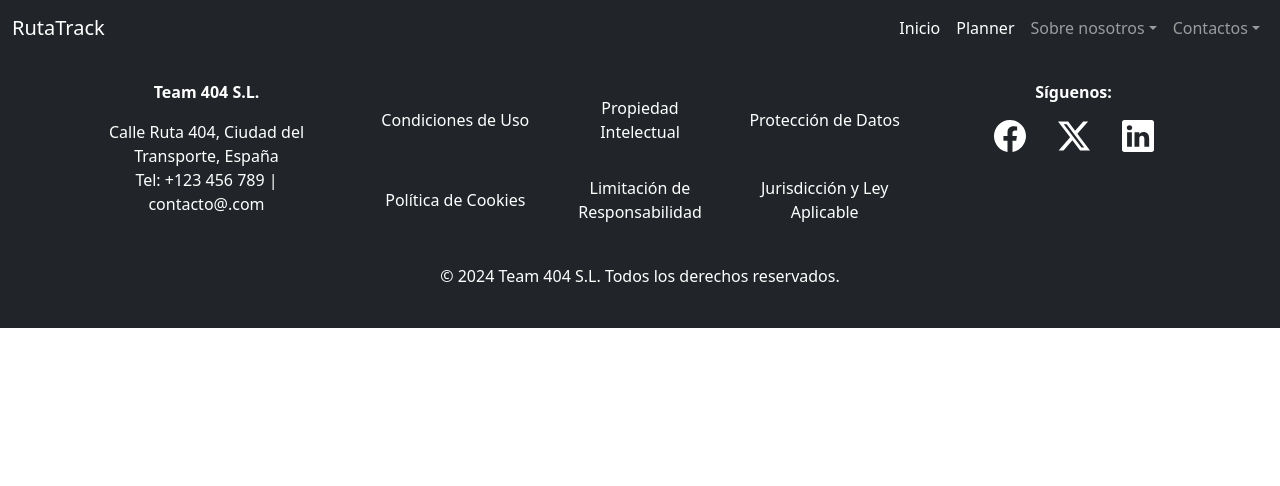
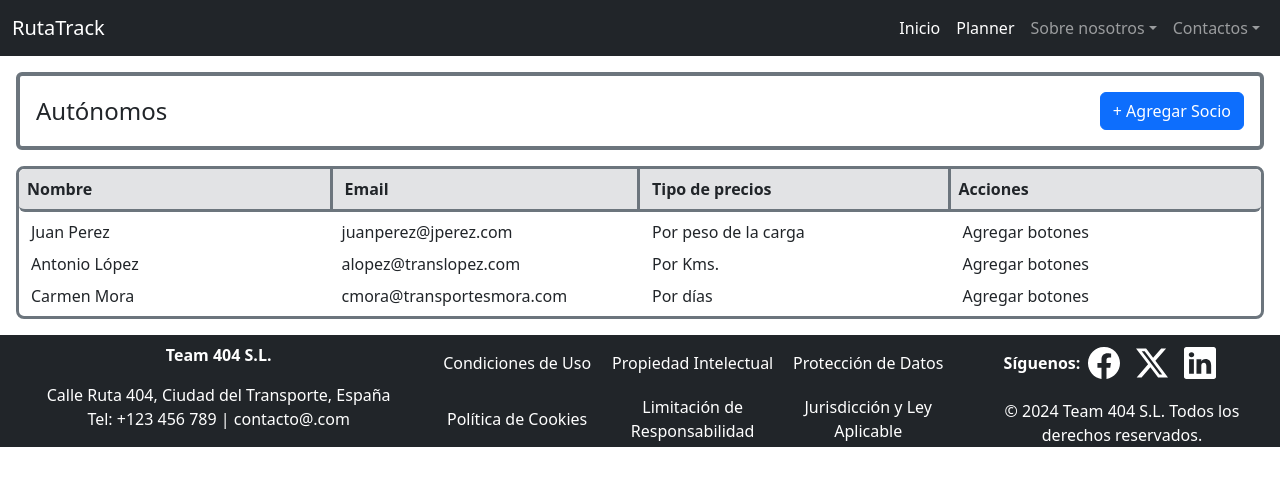
Before and after one commit to 4GeeksAcademy/Team-404, a React app: page /autonomos in a window 1280 px wide. Built offline with nearby package versions, Linux system fonts and the light colour scheme; no server answers.

Commit message:
footer modificado

```diff
--- a/src/front/js/component/footer.js
+++ b/src/front/js/component/footer.js
@@ -2,13 +2,13 @@ import React, { Component } from "react";
 import { Link } from "react-router-dom";
 
 
-export const Footer = () => (
-	<footer className="bg-dark text-white py-4 text-center">
-		<div className="container g-3">
-			<div className="row justify-content-between flex-wrap gx-5">
+export const Footer = () => {
+	return (
+		<footer className="bg-dark text-white text-center">
+			<div className="row mx-2">
 
 				{/* Columna 1: Información de la Empresa */}
-				<div className="col-md-3 mb-3">
+				<div className="col-4 pt-2">
 					<p><strong>Team 404 S.L.</strong></p>
 					<p>
 						Calle Ruta 404, Ciudad del Transporte, España<br />
@@ -17,50 +17,62 @@ export const Footer = () => (
 				</div>
 
 				{/* Columna 2: Enlaces de Aviso Legal */}
-				<div className="col-md-6 mb-2 d-flex align-items-center justify-content-center">
-					<div className="row h-100">
-						<div className="col-4 d-flex align-items-center justify-content-center h-50">
+				<div className="col-5 m-0 px-0">
+					<div className="row align-items-center h-50 m-0">
+						<div className="col-4 px-1">
 							<Link className="foot-link text-white text-decoration-none text-center" to="/condicionesUso">Condiciones de Uso</Link>
 						</div>
-						<div className="col-4 d-flex align-items-center justify-content-center h-50">
+						<div className="col-4 px-1">
 							<Link className="foot-link text-white text-decoration-none text-center" to="/propiedadintelectual">Propiedad Intelectual</Link>
 						</div>
-						<div className="col-4 d-flex align-items-center justify-content-center h-50">
+						<div className="col-4 px-1">
 							<Link className="foot-link text-white text-decoration-none text-center" to="/proteccionDeDatos">Protección de Datos</Link>
 						</div>
-						<div className="col-4 d-flex align-items-center justify-content-center h-50">
+					</div>
+
+					<div className="row align-items-center h-50 m-0">
+						<div className="col-4 px-1">
 							<Link className="foot-link text-white text-decoration-none text-center" to="/politicaCookies">Política de Cookies</Link>
 						</div>
-						<div className="col-4 d-flex align-items-center justify-content-center h-50">
+						<div className="col-4 px-1">
 							<Link className="foot-link text-white text-decoration-none text-center" to="/limitacionResponsabilidad">Limitación de Responsabilidad</Link>
 						</div>
-						<div className="col-4 d-flex align-items-center justify-content-center h-50">
+						<div className="col-4 px-1">
 							<Link className="foot-link text-white text-decoration-none text-center" to="/jurisdiccion">Jurisdicción y Ley Aplicable</Link>
 						</div>
 					</div>
 				</div>
 
 				{/* Columna 3: Redes Sociales */}
-				<div className="col-md-3 mb-3">
-					<p><strong>Síguenos:</strong></p>
-					<a href="#" className="text-white mx-3">
+				<div className="col-3 d-flex flex-column px-0">
+					<div className="d-flex align-items-center justify-content-center m-0 py-1 h-50">
+						<strong>Síguenos:</strong>
+						<a href="#" className="text-white mx-2">
 							<i className="bi bi-facebook"><svg xmlns="http://www.w3.org/2000/svg" width="32" height="32" fill="currentColor" className="bi bi-facebook" viewBox="0 0 16 16">
 								<path d="M16 8.049c0-4.446-3.582-8.05-8-8.05C3.58 0-.002 3.603-.002 8.05c0 4.017 2.926 7.347 6.75 7.951v-5.625h-2.03V8.05H6.75V6.275c0-2.017 1.195-3.131 3.022-3.131.876 0 1.791.157 1.791.157v1.98h-1.009c-.993 0-1.303.621-1.303 1.258v1.51h2.218l-.354 2.326H9.25V16c3.824-.604 6.75-3.934 6.75-7.951" />
 							</svg></i>
 						</a>
-					<a href="#" className="text-white mx-3">
+						<a href="#" className="text-white mx-2">
 							<i className="bi bi-twitter-x"><svg xmlns="http://www.w3.org/2000/svg" width="32" height="32" fill="currentColor" className="bi bi-twitter-x" viewBox="0 0 16 16">
 								<path d="M12.6.75h2.454l-5.36 6.142L16 15.25h-4.937l-3.867-5.07-4.425 5.07H.316l5.733-6.57L0 .75h5.063l3.495 4.633L12.601.75Zm-.86 13.028h1.36L4.323 2.145H2.865z" />
 							</svg></i>
 						</a>
-					<a href="#" className="text-white mx-3">
+						<a href="#" className="text-white mx-2">
 							<i className="bi bi-linkedin"><svg xmlns="http://www.w3.org/2000/svg" width="32" height="32" fill="currentColor" className="bi bi-linkedin" viewBox="0 0 16 16">
 								<path d="M0 1.146C0 .513.526 0 1.175 0h13.65C15.474 0 16 .513 16 1.146v13.708c0 .633-.526 1.146-1.175 1.146H1.175C.526 16 0 15.487 0 14.854zm4.943 12.248V6.169H2.542v7.225zm-1.2-8.212c.837 0 1.358-.554 1.358-1.248-.015-.709-.52-1.248-1.342-1.248S2.4 3.226 2.4 3.934c0 .694.521 1.248 1.327 1.248zm4.908 8.212V9.359c0-.216.016-.432.08-.586.173-.431.568-.878 1.232-.878.869 0 1.216.662 1.216 1.634v3.865h2.401V9.25c0-2.22-1.184-3.252-2.764-3.252-1.274 0-1.845.7-2.165 1.193v.025h-.016l.016-.025V6.169h-2.4c.03.678 0 7.225 0 7.225z" />
 							</svg></i>
 						</a>
 					</div>
+
+					<div className=" ms-3 h-50">
+						<p className="text-center mb-0 pt-2 h-100">© 2024 Team 404  S.L. Todos los derechos reservados.</p>
 					</div>
-			<p className="mt-3">© 2024 Team 404  S.L. Todos los derechos reservados.</p>
+
+
+
+
+				</div>
 			</div>
 		</footer>
 	);
+};
--- a/src/front/js/layout.js
+++ b/src/front/js/layout.js
@@ -17,6 +17,7 @@ import ProteccionDeDatos from "./pages/proteccionDatos";
 import PoliticaDeCookies from "./pages/politicaCookies";
 import LimitacionDeResponsabilidad from "./pages/limitacionResponsabilidad";
 import Jurisdiccion from "./pages/jurisdiccion";
+import Autonomos from "./pages/Autonomos";
 
 //create your first component
 const Layout = () => {
@@ -43,6 +44,7 @@ const Layout = () => {
                         <Route element={<PoliticaDeCookies />} path="/politicaCookies" />
                         <Route element={<LimitacionDeResponsabilidad />} path="/limitacionResponsabilidad" />
                         <Route element={<Jurisdiccion />} path="/jurisdiccion" />
+                        <Route element={<Autonomos />} path="/autonomos" />
                     </Routes>
                     <Footer />
                 </ScrollToTop>
--- /dev/null
+++ b/src/front/js/pages/Autonomos.js
@@ -0,0 +1,114 @@
+import React from 'react'
+
+const Autonomos = () => {
+  return (
+    <div>
+      <div className="border border-secondary border-4 rounded d-flex justify-content-between mw-100 m-3 p-3">
+        <h4 className="d-flex align-items-center m-0">Autónomos</h4>
+
+        {/* Modal */}
+        <button type="button" className="btn btn-primary" data-bs-toggle="modal" data-bs-target="#modalAgregarSocio">
+          + Agregar Socio
+        </button>
+
+        <div className="modal fade" id="modalAgregarSocio" tabindex="-1" aria-labelledby="etiquetaAgregarSocio" aria-hidden="true">
+          <div className="modal-dialog modal-dialog-centered modal-lg">
+            <div className="modal-content">
+              <div className="modal-header p-4">
+                <h1 className="modal-title fs-5" id="etiquetaAgregarSocio">Añadir colaborador</h1>
+                <button type="button" className="btn-close" data-bs-dismiss="modal" aria-label="Close"></button>
+              </div>
+              <div className="modal-body p-0">
+                <p className="text-secondary p-4">DETALLES</p>
+                <form>
+                  <div className="row p-4">
+                    <div className="col-6 mb-3">
+                      <label for="inputNombre" className="form-label">Nombre</label>
+                      <input type="nombre" className="form-control" id="inputNombre"></input>
+                    </div>
+                    <div className="col-6 mb-3">
+                      <label for="inputEmail" className="form-label">Email</label>
+                      <input type="email" className="form-control" id="inputEmail" placeholder="example@email.com"></input>
+                    </div>
+                  </div>
+
+                  <hr className="m-0" />
+
+                  <p className="text-secondary p-4">TARIFAS</p>
+                  <div className="row mb-3 p-4">
+                    <div className="col-6">
+                      <label for="selectTipo" className="select-label">Tipo</label>
+                      <select id="selectTipo" className="form-select" aria-label="Tipos de tarifas">
+                        <option selected>Por kilometraje</option>
+                        <option value="1">Por peso</option>
+                        <option value="2">Por contenedores</option>
+                        <option value="3">Por días</option>
+                      </select>
+                    </div>
+                    <div className="col-6">
+                      <label for="selectTipo" className="select-label">Tipo</label>
+                      <select id="selectTipo" className="form-select" aria-label="Tipos de tarifas">
+                        <option selected>Por kilometraje</option>
+                        <option value="1">Por peso</option>
+                        <option value="2">Por contenedores</option>
+                        <option value="3">Por días</option>
+                      </select>
+                    </div>
+                    <div className="col-6">
+                      <label for="inputPrecio" className="form-label">Precio</label>
+                      <input type="precio" className="form-control" id="inputPrecio" placeholder="€/km"></input>
+
+                    </div>
+
+
+
+                  </div>
+                </form>
+              </div>
+              <div className="modal-footer p-4">
+                <button type="button" className="btn btn-secondary" data-bs-dismiss="modal">Cerrar</button>
+                <button type="button" className="btn btn-primary">Guardar</button>
+              </div>
+            </div>
+          </div>
+        </div>
+
+      </div>
+
+      <div className="text-start border border-secondary border-3 rounded-3 mw-100 m-3 pb-2">
+        <div className="row justify-content-evenly mx-0">
+          <div className="col-3 border-bottom border-secondary border-3 bg-secondary-subtle rounded-start p-2"><strong>Nombre</strong></div>
+          <div className="col-3 border border-top-0 border-secondary border-3 bg-secondary-subtle py-2"><strong>Email</strong></div>
+          <div className="col-3 border border-top-0 border-start-0 border-secondary border-3 bg-secondary-subtle py-2"><strong>Tipo de precios</strong></div>
+          <div className="col-3 border-bottom border-secondary border-3 bg-secondary-subtle rounded-end p-2"><strong>Acciones</strong></div>
+        </div>
+
+        {/* Aquí se deben añadir los elementos conforme se vayan creando perfiles de colaboradores. */}
+        <div className="row text-start pt-2 mx-0">
+          <div className="col-3">Juan Perez</div>
+          <div className="col-3">juanperez@jperez.com</div>
+          <div className="col-3">Por peso de la carga</div>
+          <div className="col-3">Agregar botones</div>
+        </div>
+
+        <div className="row text-start pt-2 mx-0">
+          <div className="col-3">Antonio López</div>
+          <div className="col-3">alopez@translopez.com</div>
+          <div className="col-3">Por Kms.</div>
+          <div className="col-3">Agregar botones</div>
+        </div>
+
+        <div className="row text-start pt-2 mx-0">
+          <div className="col-3">Carmen Mora</div>
+          <div className="col-3">cmora@transportesmora.com</div>
+          <div className="col-3">Por días</div>
+          <div className="col-3">Agregar botones</div>
+        </div>
+
+      </div>
+
+    </div>
+  );
+};
+
+export default Autonomos;
--- a/template.html
+++ b/template.html
@@ -5,8 +5,8 @@
     <meta name="viewport" content="width=device-width, initial-scale=1.0">
     <meta charset="UTF-8">
     <title>Ruta Track</title>
-    <link href="https://cdn.jsdelivr.net/npm/bootstrap@5.1.3/dist/css/bootstrap.min.css" rel="stylesheet"
-        integrity="sha384-1BmE4kWBq78iYhFldvKuhfTAU6auU8tT94WrHftjDbrCEXSU1oBoqyl2QvZ6jIW3" crossorigin="anonymous">
+    <link href="https://cdn.jsdelivr.net/npm/bootstrap@5.3.3/dist/css/bootstrap.min.css" rel="stylesheet"
+        integrity="sha384-QWTKZyjpPEjISv5WaRU9OFeRpok6YctnYmDr5pNlyT2bRjXh0JMhjY6hW+ALEwIH" crossorigin="anonymous">
     <!-- FontAwesome v6.1.2 -->
     <link rel="stylesheet" href="https://cdnjs.cloudflare.com/ajax/libs/font-awesome/6.1.2/css/all.min.css">
 
@@ -15,11 +15,11 @@
 <body class="h-100">
     <div id="app" class="h-100"></div>
 
-    <script src="https://cdn.jsdelivr.net/npm/@popperjs/core@2.10.2/dist/umd/popper.min.js"
-        integrity="sha384-7+zCNj/IqJ95wo16oMtfsKbZ9ccEh31eOz1HGyDuCQ6wgnyJNSYdrPa03rtR1zdB"
+    <script src="https://cdn.jsdelivr.net/npm/@popperjs/core@2.11.8/dist/umd/popper.min.js"
+        integrity="sha384-I7E8VVD/ismYTF4hNIPjVp/Zjvgyol6VFvRkX/vR+Vc4jQkC+hVqc2pM8ODewa9r"
         crossorigin="anonymous"></script>
-    <script src="https://cdn.jsdelivr.net/npm/bootstrap@5.1.3/dist/js/bootstrap.min.js"
-        integrity="sha384-QJHtvGhmr9XOIpI6YVutG+2QOK9T+ZnN4kzFN1RtK3zEFEIsxhlmWl5/YESvpZ13"
+    <script src="https://cdn.jsdelivr.net/npm/bootstrap@5.3.3/dist/js/bootstrap.bundle.min.js"
+        integrity="sha384-YvpcrYf0tY3lHB60NNkmXc5s9fDVZLESaAA55NDzOxhy9GkcIdslK1eN7N6jIeHz"
         crossorigin="anonymous"></script>
 
 </body>
```
Lines whose indentation alone changed are shown as unchanged.
